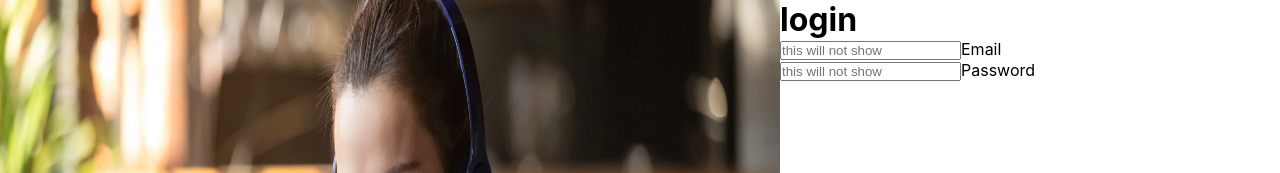
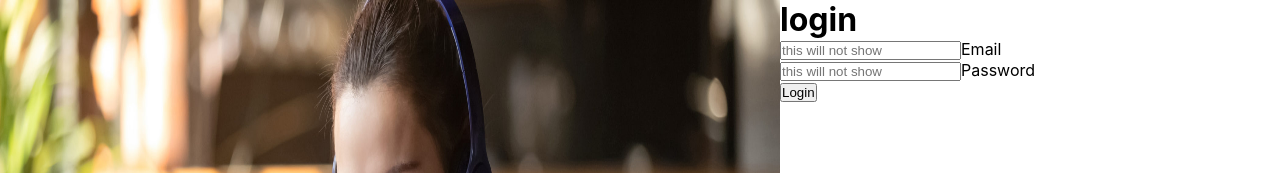
Before and after one commit to petersaba/elearning-system, a React (Create React App) app in the folder frontend/: page / in a window 1280 px wide. Shown: the top 173 px of the page. Built offline with nearby package versions, Linux system fonts and the light colour scheme.

Commit message:
frontend <> login: adding button component

```diff
--- /dev/null
+++ b/frontend/src/components/Button.js
@@ -0,0 +1,7 @@
+const Button = ({ text, onClick}) => {
+    return (
+        <button onClick={onClick}>{text}</button>
+    );
+}
+
+export default Button;
--- a/frontend/src/components/Form.js
+++ b/frontend/src/components/Form.js
@@ -1,3 +1,4 @@
+import Button from "./Button";
 import Input from "./Input";
 
 const Form = ({ type, onClick }) => {
@@ -7,6 +8,7 @@ const Form = ({ type, onClick }) => {
                 <h1>{type}</h1>
                 <Input type={'text'} id="email" text={'Email'}/>
                 <Input type={'password'} id="password" text={'Password'}/>
+                <Button text='Login'></Button>
             </form>
         );
     }
```
